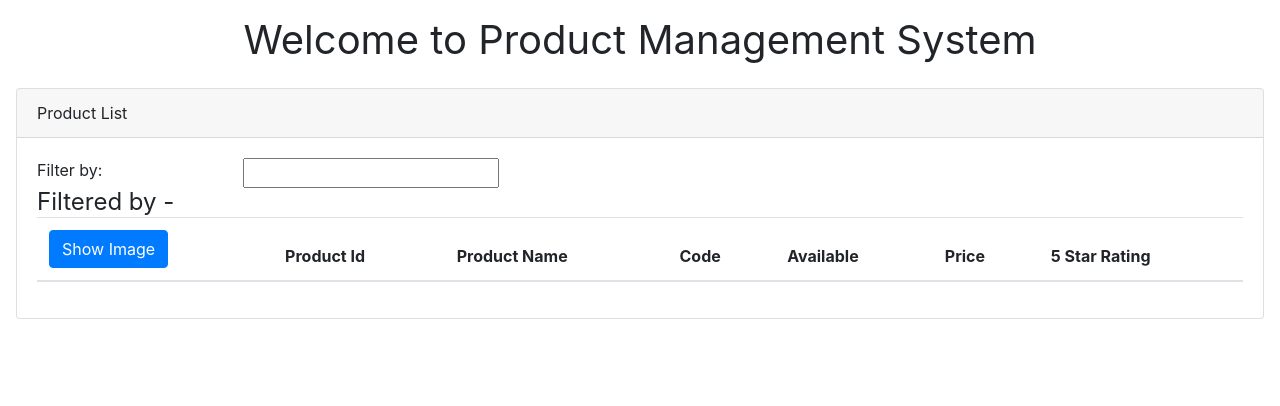
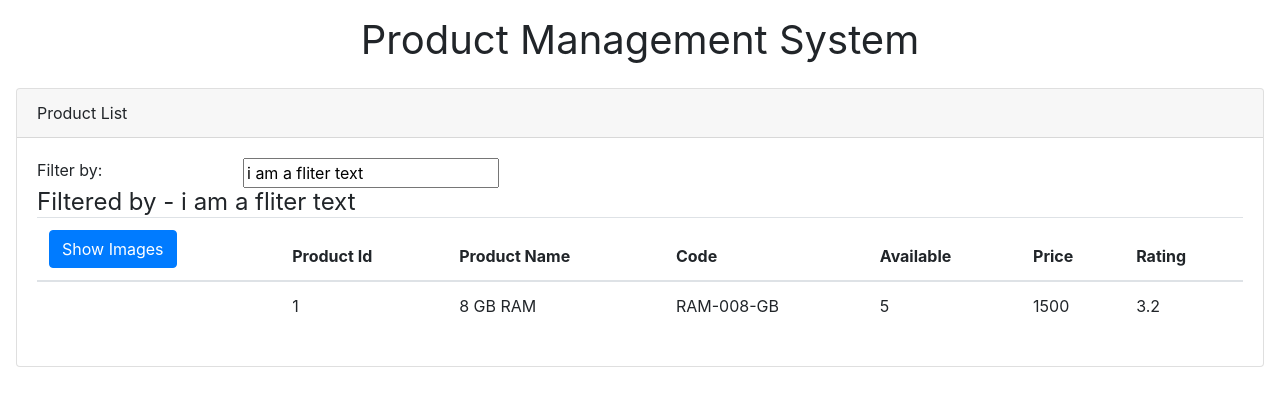
Before and after one commit to vimalmunjani/Product-Management-System, an Angular app: page / in a window 1280 px wide. Shown: the top 406 px of the page. Built offline with nearby package versions, Linux system fonts and the light colour scheme.

Commit message:
added available property in product model

```diff
--- a/src/app/app.component.html
+++ b/src/app/app.component.html
@@ -1,6 +1,6 @@
 <div style="text-align:center">
   <h1>
-    Welcome to Product Management System
+      Product Management System
   </h1>
 </div>
 <br>
--- a/src/app/app.module.ts
+++ b/src/app/app.module.ts
@@ -1,5 +1,6 @@
 import { BrowserModule } from '@angular/platform-browser';
 import { NgModule } from '@angular/core';
+import { FormsModule } from '@angular/forms'
 
 import { AppRoutingModule } from './app-routing.module';
 import { AppComponent } from './app.component';
@@ -18,7 +19,8 @@ import { ProductModule } from './product/product.module';
   imports: [
     BrowserModule,
     AppRoutingModule,
-    ProductModule
+    FormsModule,
+    ProductModule,
   ],
   providers: [],
   bootstrap: [AppComponent]
--- a/src/app/product/models/product.model.ts
+++ b/src/app/product/models/product.model.ts
@@ -7,6 +7,7 @@ export interface Product {
     releaseDate: string;
     price: number;
     description: string;
+    available: number;
     starRating: number;
     imageUrl: string;
 }
--- a/src/app/product/product-list/product-list.component.html
+++ b/src/app/product/product-list/product-list.component.html
@@ -6,22 +6,22 @@
     <div class='row'>
       <div class='col-md-2'>Filter by:</div>
       <div class='col-md-4'>
-        <input type='text'/>
+        <input type='text' [(ngModel)] = "filterText" />
       </div>
       <br>
     </div>
     <div class='row'>
       <div class='col-md-6'>
-        <h4>Filtered by - </h4>
+        <h4>Filtered by - {{ filterText }} </h4>
       </div>
     </div>
     <div class='table-responsive'>
-      <table class='table' *ngIf = "products && products.length">
+      <table class='table' *ngIf="products && products.length">
         <thead>
           <tr>
             <th>
-              <button class='btn btn-primary'>
-               Show Image
+              <button class='btn btn-primary' (click) = "toggleImage()" >
+               {{ showImage ? "Hide Images" : "Show Images" }}
               </button>
             </th>
             <th>Product Id</th>
@@ -29,12 +29,28 @@
             <th>Code</th>
             <th>Available</th>
             <th>Price</th>
-            <th>5 Star Rating</th>
+            <th>Rating</th>
           </tr>
         </thead>
         <tbody>
-
+          <tr *ngFor="let product of products"  (mouseenter) = "showDescription(product.description)">
+            <td>
+              <img
+              *ngIf = "showImage"
+              [src]="product.imageUrl"
+              [alt]="product.productName"
+              [title]="product.productName"
+              width="100px"
+              height="auto">
+            </td>
+            <td data-toggle="tooltip" data-placement="top" title="Tooltip on top"> {{ product.productId }} </td>
+            <td> {{ product.productName }} </td>
+            <td> {{ product.productCode }} </td>
+            <td> {{ product.available }} </td>
+            <td> {{ product.price }} </td>
+            <td> {{ product.starRating }} </td>
+          </tr>
         </tbody>
       </table>
     </div>
-</div>
+  </div>
--- a/src/app/product/product-list/product-list.component.ts
+++ b/src/app/product/product-list/product-list.component.ts
@@ -9,6 +9,8 @@ import { Product } from '../models/product.model';
 export class ProductListComponent implements OnInit {
 
   pageTitle: string = 'Product List';
+  showImage: boolean = false;
+  filterText: string = 'i am a fliter text';
   products: Product[] = [
     {
       productId:  1,
@@ -17,9 +19,10 @@ export class ProductListComponent implements OnInit {
       releaseDate: "March 19, 2016",
       category : "CPU Parts",
       description: "DDR3 RAM",
+      available: 5,
       price: 1500,
       starRating: 3.2,
-      imageUrl: "https://someram.png"
+      imageUrl: "https://images10.newegg.com/ProductImageCompressAll1280/20-148-679-02.jpg"
     }
   ]
 
@@ -30,4 +33,12 @@ export class ProductListComponent implements OnInit {
 
   }
 
+  toggleImage() {
+    this.showImage = !this.showImage;
+  }
+
+  showDescription(productDescription) {
+
+  }
+
 }
--- a/src/app/product/product.module.ts
+++ b/src/app/product/product.module.ts
@@ -3,6 +3,7 @@ import { CommonModule } from '@angular/common';
 
 import { ProductRoutingModule } from './product-routing.module';
 import { ProductListComponent } from './product-list/product-list.component';
+import { FormsModule } from '@angular/forms';
 
 @NgModule({
   declarations: [
@@ -10,6 +11,7 @@ import { ProductListComponent } from './product-list/product-list.component';
   ],
   imports: [
     CommonModule,
+    FormsModule,
     ProductRoutingModule
   ],
   exports: [
```
